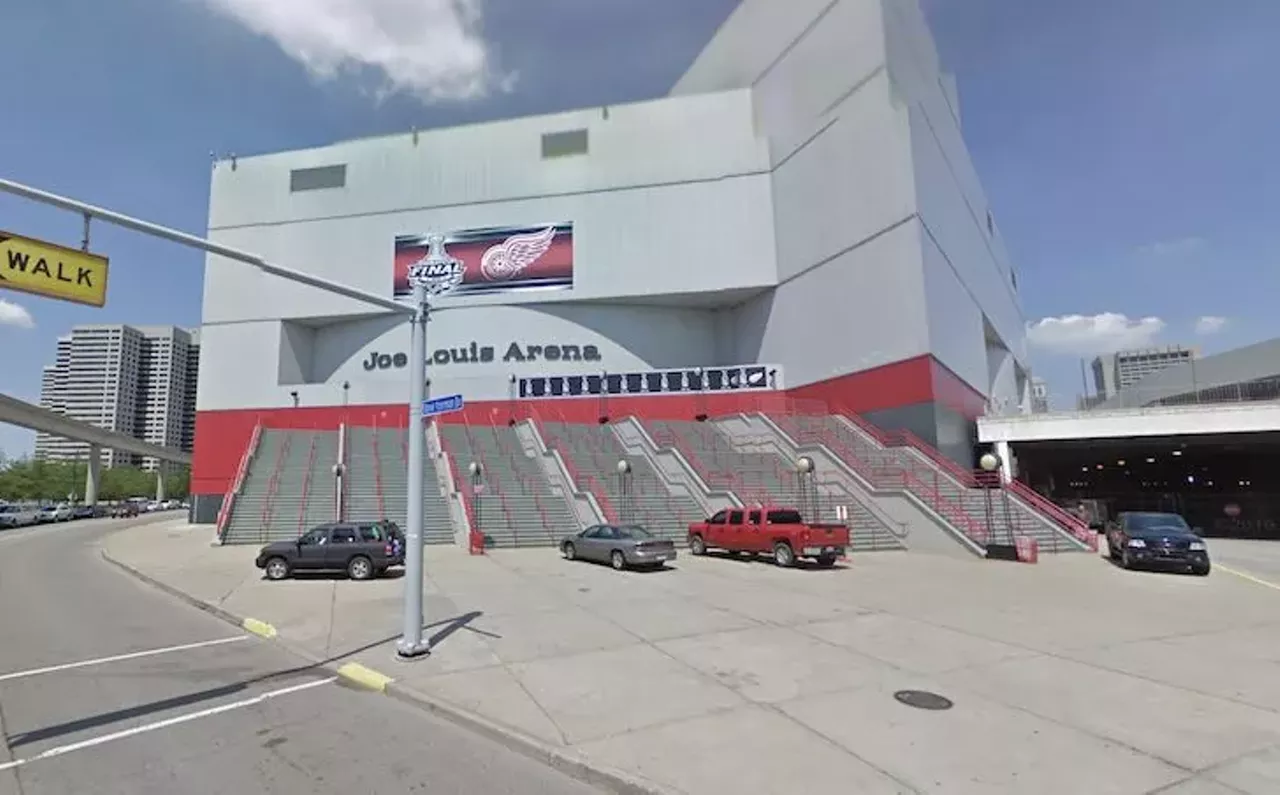
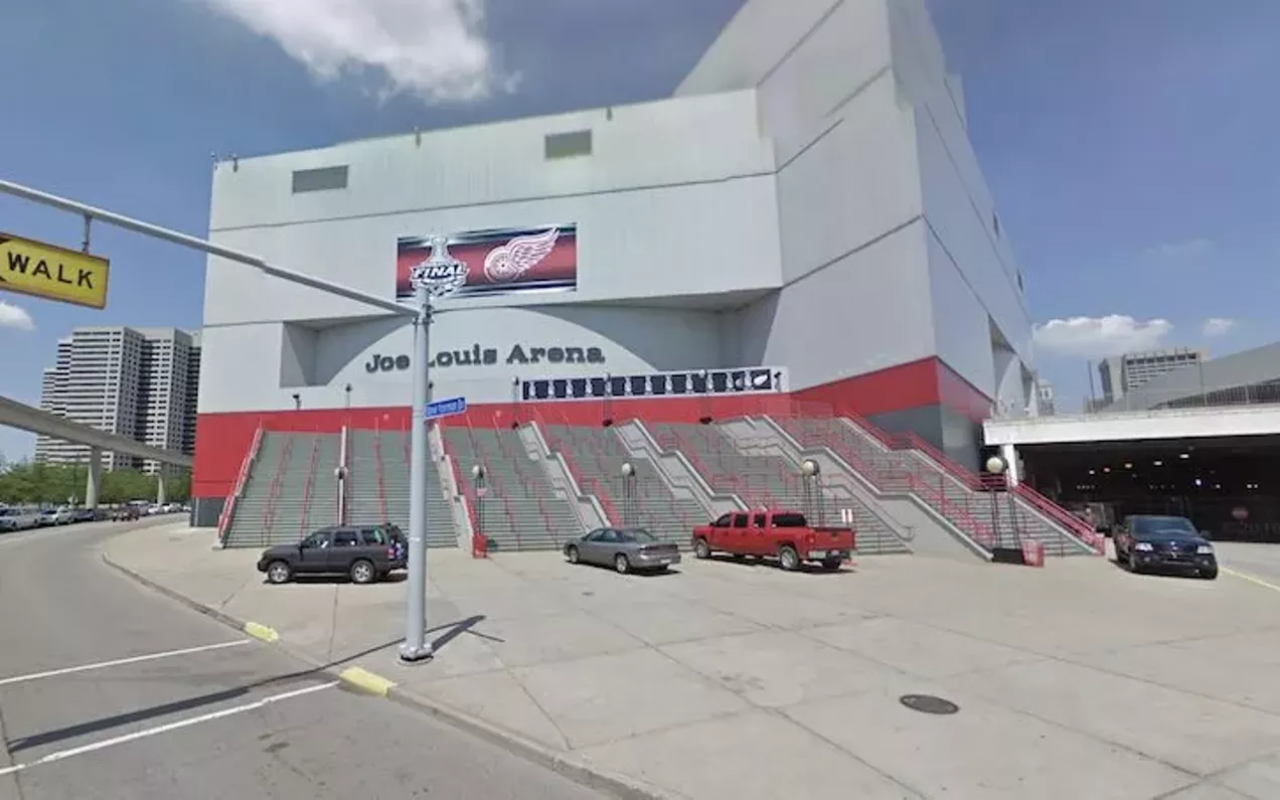
Before and after one commit to AdamFariello/SBA-316-The-Document-Object-Model, a plain HTML site: page index.html in a window 1280 px wide. Drawn offline with Linux system fonts and the light colour scheme.

Commit message:
Created background

```diff
--- a/index.css
+++ b/index.css
@@ -3,8 +3,8 @@
     --postImage:url("./images/joelouis2021.webp")
 }
 
+/*
 body {
-    /*background-image: var(--preImage);*/
     background: linear-gradient(rgba(255, 255, 255, 0),
                 rgba(255, 255, 255, 0)),
                 var(--preImage),
@@ -15,3 +15,22 @@
     background-size: cover;
     opacity:0.5;
 }
+*/
+
+.inner {
+    position:absolute;
+    background-size: cover;
+    width: 100%;
+    height:100%;
+    top: 0;
+    left: 0;
+    right: 0;
+    bottom: 0;
+}
+
+#topImg {
+    background-image: var(--preImage);
+}
+#btmImg {
+    background-image: var(--postImage);
+}
--- a/index.html
+++ b/index.html
@@ -8,6 +8,11 @@
     <script defer src="./index.js"></script>
 </head>
 <body>
+    <div class="outer">
+        <div id="btmImg" class="inner"></div>
+        <div id="topImg" class="inner"></div>
+    </div>
 
+    <div class="test"></div>
 </body>
 </html>
```
